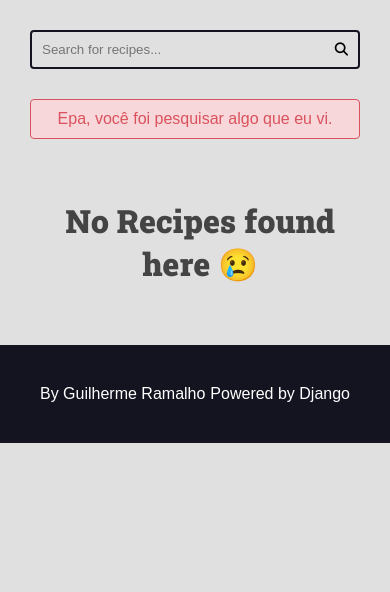
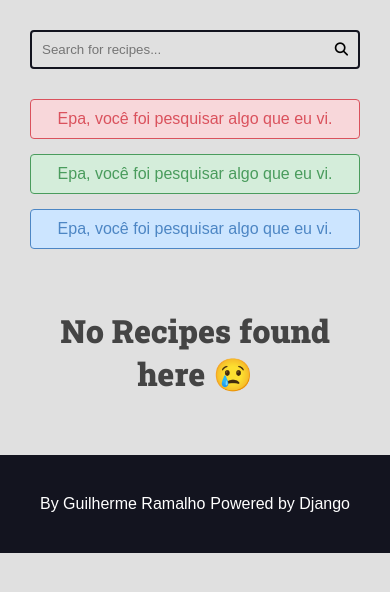
Before and after one commit to GuilhermePereiraRamalho/curso-django-projeto1, a Django app: page / in a window 390 px wide. Shown: the part 113-705 px from the top of the page. Run offline with Django 5.2, Linux system fonts and the light colour scheme; data that the repository does not hold is empty.

Commit message:
Ajuste do CSS das messages e mobile

```diff
--- a/recipes/static/recipes/css/styles.css
+++ b/recipes/static/recipes/css/styles.css
@@ -307,6 +307,11 @@ h1,h2,h3,h4,h5,h6 {
 }
 
 /* Messages */
+.messages-container{
+    display: flex;
+    flex-flow: column nowrap;
+    gap: calc(var(--spacing-gutter-medium)/2);
+}
 .message {
   padding: 1rem;
   border-radius: 4px;
@@ -362,3 +367,9 @@ h1,h2,h3,h4,h5,h6 {
 .m-y {
     margin: var(--spacing-gutter-medium) 0;
 }
+
+@media (max-width: 600px) {
+  .main-content-list {
+    grid-template-columns: repeat(auto-fit, minmax(100%, 1fr));
+  }
+}
--- a/recipes/templates/recipes/partials/messages.html
+++ b/recipes/templates/recipes/partials/messages.html
@@ -1,5 +1,5 @@
 {% if messages %}
-    <div class="main-content center container">
+    <div class="main-content center container messages-container">
         {% for message in messages %}
             <div class="message {{ message.tags }}">
                 {{ message }}
--- a/recipes/views.py
+++ b/recipes/views.py
@@ -23,6 +23,8 @@ def home(request):
         per_page=PER_PAGE
     )
     messages.error(request, 'Epa, você foi pesquisar algo que eu vi.')
+    messages.success(request, 'Epa, você foi pesquisar algo que eu vi.')
+    messages.info(request, 'Epa, você foi pesquisar algo que eu vi.')
 
     return render(request, 'recipes/pages/home.html', context={
         'recipes': page_obj,
```
